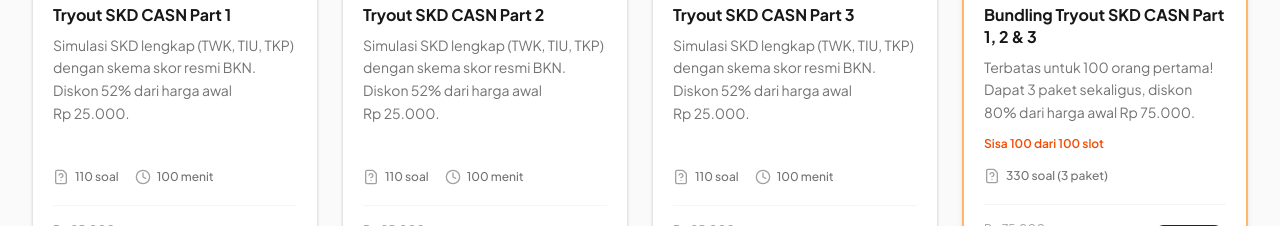
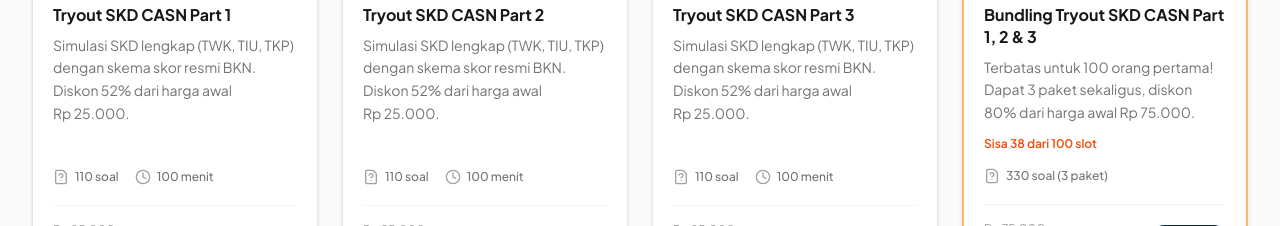
Before and after one commit to ivanmuntahir/nekoma-landing, a Next.js app: page / in a window 1280 px wide. Shown: the part 1440-1666 px from the top of the page. Built offline with nearby package versions, Linux system fonts and the light colour scheme; no server answers.

Commit message:
feat: update price tryout

```diff
--- a/src/components/TryoutPackage.tsx
+++ b/src/components/TryoutPackage.tsx
@@ -15,6 +15,7 @@ const QRIS_IMAGE = "/img/qris.webp"; // taruh gambar QRIS di public/img/qris.web
 const REGISTER_URL = "https://tryout.nekoma.id/dashboard/register";
 const LOGIN_URL = "https://tryout.nekoma.id/dashboard/login";
 const BUNDLE_QUOTA = 100; // ubah sesuai kebutuhan (saran: 30-50)
+const BUNDLE_SOLD_INITIAL = 62;
 const MIN_DWELL_MS = 2500; // tombol "aktif" setelah kartu terlihat sekian ms
 const CLICK_COOLDOWN_MS = 8000; // jeda antar klik
 const MAX_ATTEMPTS_PER_HOUR = 5; // batas percobaan per browser
@@ -299,7 +300,8 @@ function PackageCard({ pkg }: { pkg: PackageData }) {
 
 function BundleCard({ pkg }: { pkg: PackageData }) {
   const apiUrl = process.env.NEXT_PUBLIC_TRYOUT_API_URL;
-  const [sold, setSold] = useState(0);
+  // const [sold, setSold] = useState(0);
+  const [sold, setSold] = useState(BUNDLE_SOLD_INITIAL);
   const [quota, setQuota] = useState(BUNDLE_QUOTA);
   const [busy, setBusy] = useState(false);
   const [message, setMessage] = useState<string | null>(null);
```
